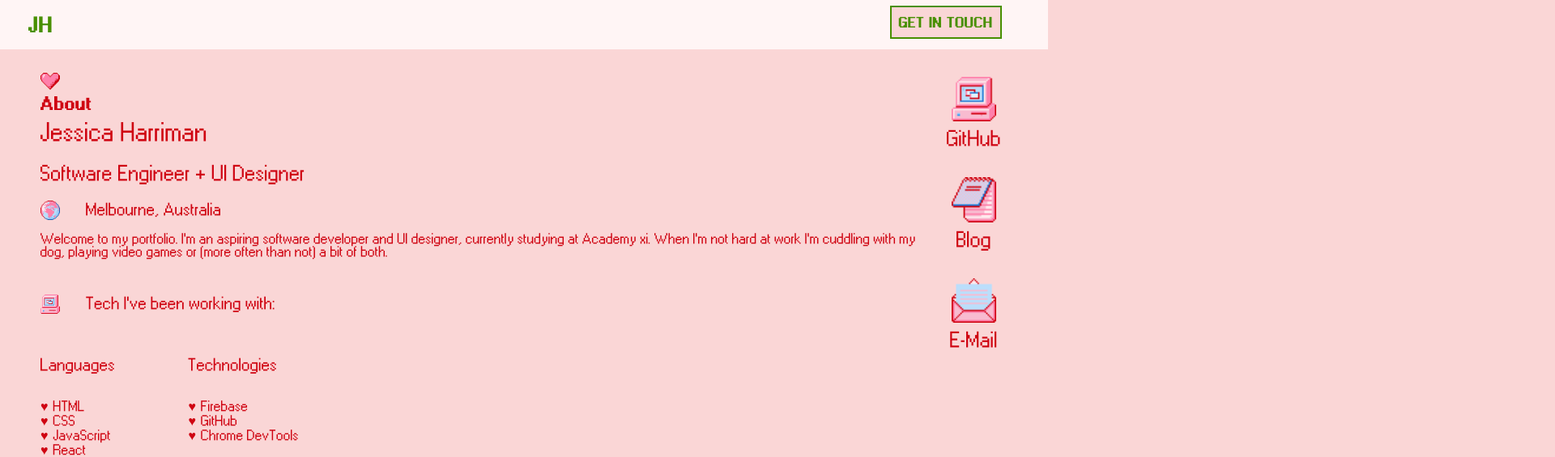
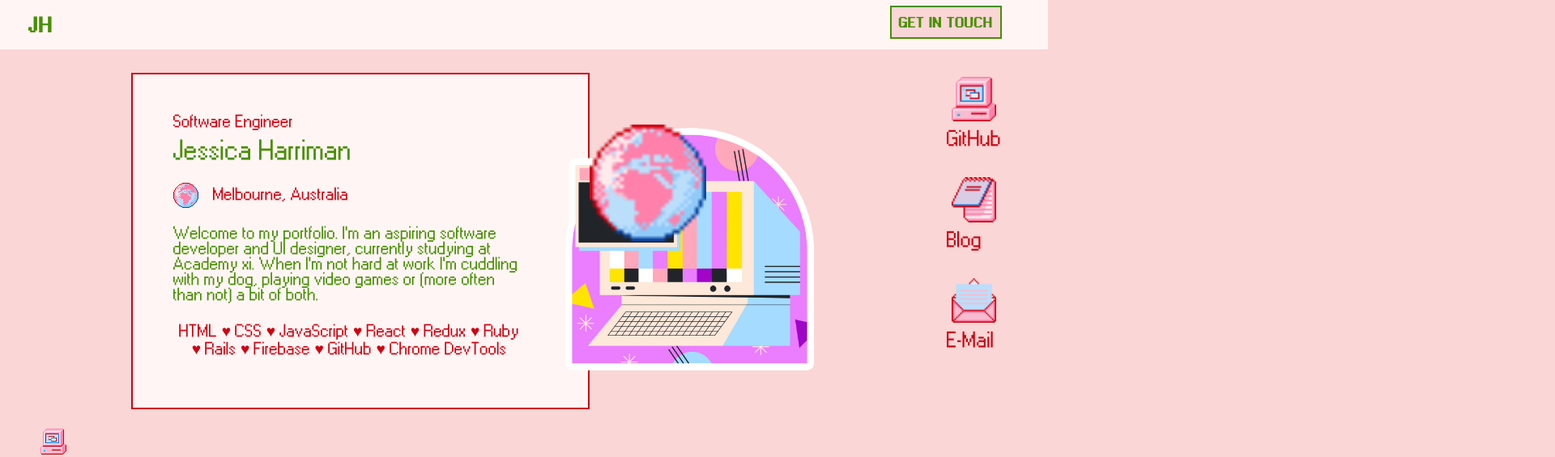
Before and after one commit to jmhar3/portfolio2.0, a React (Create React App) app: page / in a window 1280 px wide. Shown: the top 565 px of the page at 81% size, 1920 px wide, since content can reach past the window. Built offline with nearby package versions, Linux system fonts and the light colour scheme.

Commit message:
design about layout

```diff
--- a/src/containers/home.js
+++ b/src/containers/home.js
@@ -1,59 +1,26 @@
-import heart from '../images/heart.png';
 import globe from '../images/globe.png';
-import email from '../images/email.png';
-import computer from '../images/computer.png';
-import glasshouse from '../images/glasshouse.jpg';
-import palette from '../images/palette page.jpg';
-import pokedex from '../images/sitephoto.jpg';
+import mainImage from '../images/retro.png';
 
 const Home = () => {
     return (
-        <section id="about" className="window">
-                <div className="window-header">
-                    <img src={heart} />
-                    <h3 className="window-title">About</h3>
-                </div>
-                <div className="window-body">
-                    <div id="about-banner">
+        <section id="about">
+            <div class="container">
                 <div id="name">
+                    <h2 id="about-label">Software Engineer</h2>
                     <h1>Jessica Harriman</h1>
-                            <h2 id="about-label">Software Engineer + UI Designer</h2>
                 </div>
                 <div id="location">
                         <img src={globe} />
                         <h4>Melbourne, Australia</h4>
                 </div>
+
+                <p className="about">Welcome to my portfolio. I'm an aspiring software developer and UI designer, currently studying at Academy xi. When I'm not hard at work I'm cuddling with my dog, playing video games or (more often than not) a bit of both.</p>
+
+                <p className="tech">HTML   ♥   CSS    ♥   JavaScript   ♥   React   ♥   Redux   ♥   Ruby   ♥   Rails   ♥   Firebase   ♥   GitHub   ♥   Chrome DevTools</p>
             </div>
-
-                    <p>Welcome to my portfolio. I'm an aspiring software developer and UI designer, currently studying at Academy xi. When I'm not hard at work I'm
-                        cuddling with my dog, playing video games or (more often than not) a bit of both.</p>
-                    <div>
-                        <span id="tech-head">
-                            <img src={computer} />
-                            <h4>Tech I've been working with:</h4>
-                        </span>
-                        <span id="tech-body">
-                            <div>
-                                <h5>Languages</h5>
-                                <ul>
-                                    <li>HTML</li>
-                                    <li>CSS</li>
-                                    <li>JavaScript</li>
-                                    <li>React</li>
-                                    <li>Ruby</li>
-                                    <li>SQLite</li>
-                                </ul>
-                            </div>
-                            <div>
-                                <h5>Technologies</h5>
-                                <ul>
-                                    <li>Firebase</li>
-                                    <li>GitHub</li>
-                                    <li>Chrome DevTools</li>
-                                </ul>
-                            </div>
-                        </span>
-                    </div>
+            <div class="image-container">
+                <img src={globe} id="sticker" />
+                <img src={mainImage} id="main-image" />
             </div>
         </section>
     )
--- a/src/styling/home.css
+++ b/src/styling/home.css
@@ -1,70 +1,59 @@
-#about ul li:before {
-    content: "\2665";
-    color: #cf0311;
-    padding-right: .4rem;
+#about {
+    display: flex;
+    flex-direction: row;
+    justify-content: center;
+    align-items: center;
 }
 
-#work a img {
-    margin-top: 18px;
-    width: 100%;
-    border: solid 3px #f8bbd0;
+#about .container {
+    padding: 3.9vw;
+    padding-right: 6vw;
+    background-color: var(--light);
+    border: 2px solid var(--bold);
+    width: 39%;
 }
 
-#work a img:hover {
-    border: dotted 3px #90caf9;
+#about h1 {
+    color: var(--main);
+    font-weight: 550;
+    font-size: 2.4vw;
 }
 
-#name h1 {
-    margin-top: .9vw;
+#about h2 {
+    font-size: 1.5vw;
 }
 
-#name div h3 {
-    margin: 0;
-}
-
-#name h4 {
-    margin-top: 0;
-    margin-bottom: .6em;
-}
-
-#about h3 {
-    margin: 0;
-}
-
-main img {
-    margin-right: .9em;
-    width: 24px;
+#about p, #about h1, #location {
+    padding-top: .9vw;
+    padding-bottom: .9vw;
 }
 
 #location {
-    margin: 0;
-    padding: 0;
     display: flex;
+    flex-direction: row;
     align-items: center;
 }
 
-#location h4 {
-    margin: 0;
+.about {
+    color: var(--main);
 }
 
-#tech-head {
-    margin: 0;
-    padding: 0;
-    padding-top: .3em;
-    display: flex;
-    align-items: center;
-    width: 100%;
+.tech {
+    text-align: center;
 }
 
-#tech-body {
-    display: flex;
-    gap: 90px;
+.image-container {
+    height: 100%;
 }
 
-#work p {
-    margin-bottom: 0;
+#sticker {
+    height: 18%;
+    z-index: 999;
+    position: absolute;
 }
 
-.work {
-    padding: 0;
+#main-image {
+    width: 24vw;
+    position: relative;
+    right: 30px;
 }
--- a/src/styling/typography.css
+++ b/src/styling/typography.css
@@ -30,24 +30,24 @@ h4, input, textarea, ::placeholder {
     font-family: 'MS_Sans_Serif_8pt', sans-serif;
     font-weight: normal;
     font-size: 1.2rem;
-    color: #cf0311;
+    color: var(--bold);
 }
 
 h5, button, a {
     font-family: 'MS_Sans_Serif_8pt', sans-serif;
     font-weight: normal;
-    font-size: 1.2rem;
+    font-size: 1.2vw;
 }
 
 p, li {
     font-family: 'MS_Sans_Serif_8pt', sans-serif;
     font-weight: normal;
-    font-size: 1rem;
+    font-size: 1.5vw;
 }
 
 #links a {
     font-family: 'MS_Sans_Serif_8pt_bold', sans-serif;
-    color: #cf0311;
+    color: var(--bold);
     text-decoration: none;
     font-size: 1rem;
     padding: 0;
@@ -60,13 +60,10 @@ nav a {
 
 a {
     text-decoration: none;
-    color: #cf0311;
+    color: var(--bold);
 }
 
-li {
-    list-style-type: none;
+h1, h2, h3, h4, h5, p {
+    margin: 0;
+    text-align: left;
 }
-
-h3 {
-    margin: 0;
-}
```
Also changed, not shown: src/images/retro.png (added). Lines whose indentation alone changed are shown as unchanged.
